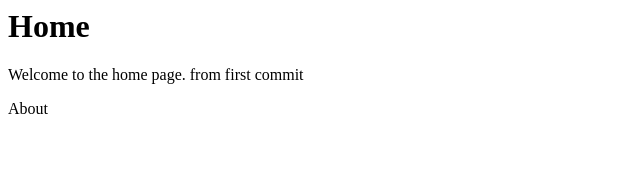
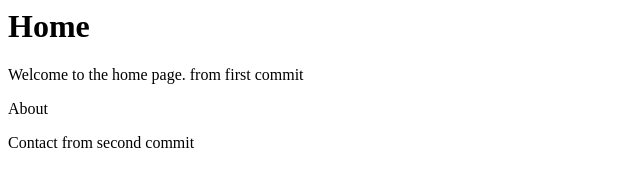
Before and after one commit to bolamsydhom/learn-github-gdg, a plain HTML site: page index.html in a window 1280 px wide. Shown: the whole page, without its empty margins (0-640 px from the left). Drawn offline with Linux system fonts and the light colour scheme.

Commit message:
add contact body

```diff
--- a/index.html
+++ b/index.html
@@ -6,5 +6,6 @@
     <h1>Home</h1>
     <p>Welcome to the home page. from first commit</p>
     <p><a>About</a></p>
+    <p><a>Contact from second commit</a></p>
 </body>
 </html>
```
